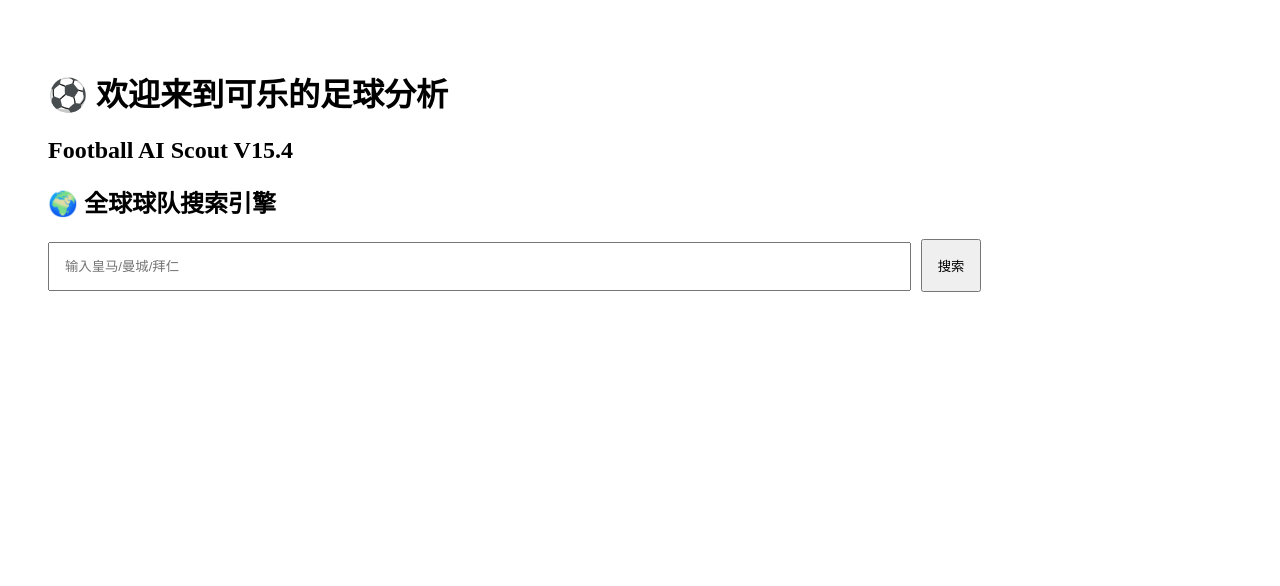
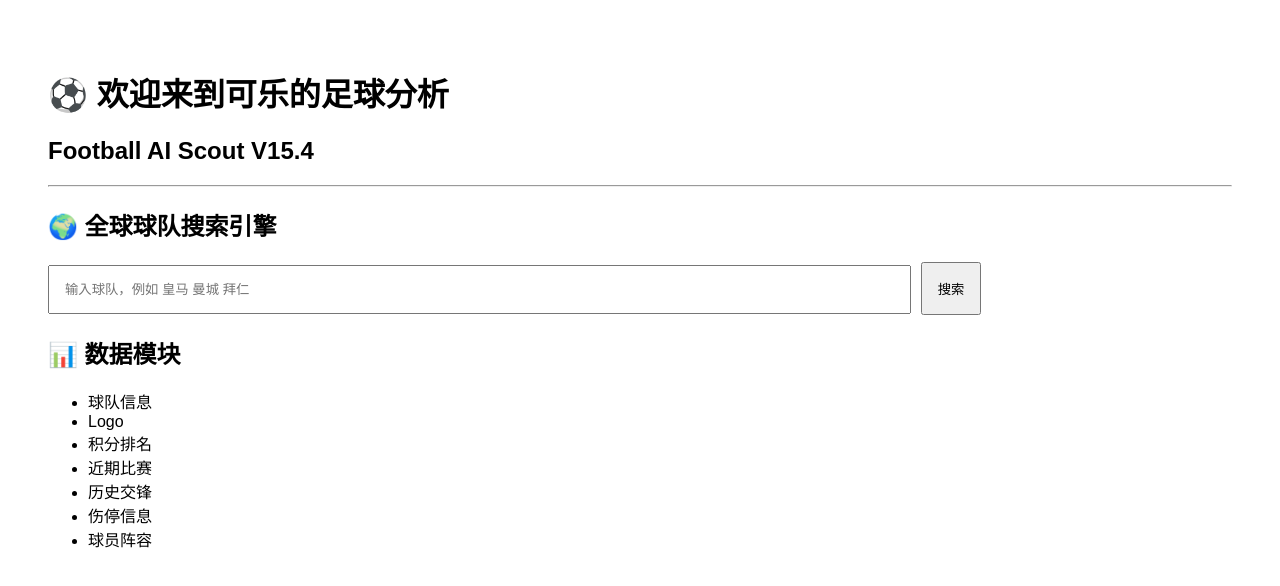
Before and after one commit to MrZhongH/football-ai-scout, a Next.js app: page / in a window 1280 px wide. Shown: the top 586 px of the page. Built offline with nearby package versions, Linux system fonts and the light colour scheme.

Commit message:
Update page.js

```diff
--- a/app/page.js
+++ b/app/page.js
@@ -5,32 +5,48 @@ import {useState} from "react";
 
 export default function Home(){
 
-
 const [keyword,setKeyword]=useState("");
 
-const [result,setResult]=useState(null);
+const [team,setTeam]=useState(null);
+
+const [loading,setLoading]=useState(false);
 
 
 
 async function searchTeam(){
 
 
-console.log("search:",keyword);
+if(!keyword)return;
 
+
+setLoading(true);
 
 
 const res = await fetch(
-"/api/team-search?q="+keyword
+`/api/team-search?q=${encodeURIComponent(keyword)}`
 );
 
 
 const data = await res.json();
 
 
+
 console.log(data);
 
 
-setResult(data);
+
+if(data.response && data.response.length>0){
+
+setTeam(data.response[0].team);
+
+}else{
+
+setTeam(null);
+
+}
+
+
+setLoading(false);
 
 
 }
@@ -41,7 +57,8 @@ return (
 
 <main
 style={{
-padding:40
+padding:40,
+fontFamily:"Arial"
 }}
 >
 
@@ -55,6 +72,9 @@ padding:40
 Football AI Scout V15.4
 </h2>
 
+
+
+<hr/>
 
 
 <h2>
@@ -71,11 +91,16 @@ onChange={
 e=>setKeyword(e.target.value)
 }
 
-placeholder="输入皇马/曼城/拜仁"
+
+placeholder="输入球队，例如 皇马 曼城 拜仁"
+
 
 style={{
+
 padding:15,
+
 width:"70%"
+
 }}
 
 />
@@ -87,38 +112,101 @@ width:"70%"
 onClick={searchTeam}
 
 style={{
+
 padding:15,
+
 marginLeft:10
+
 }}
 
 >
-搜索
+
+{
+loading?
+"搜索中..."
+:
+"搜索"
+}
+
 </button>
+
+
 
 
 
 {
 
-result &&
+team &&
 
-<div>
+<div
+
+style={{
+
+marginTop:30,
+
+background:"#f5f7fb",
+
+padding:25,
+
+borderRadius:15
+
+}}
+
+>
+
 
 <h2>
-结果:
+🎯 搜索结果
 </h2>
 
 
-<pre>
+<img
 
-{
-JSON.stringify(
-result,
-null,
-2
-)
-}
+src={team.logo}
 
-</pre>
+width="120"
+
+/>
+
+
+
+<h2>
+
+{team.name}
+
+</h2>
+
+
+
+<p>
+国家：
+{team.country}
+</p>
+
+
+
+<p>
+成立：
+{team.founded}
+</p>
+
+
+
+<a
+
+href={`/team/${team.id}`}
+
+>
+
+<button>
+
+进入球队分析
+
+</button>
+
+
+</a>
+
 
 
 </div>
@@ -127,10 +215,36 @@ null,
 }
 
 
+
+
+<h2>
+📊 数据模块
+</h2>
+
+
+<ul>
+
+<li>球队信息</li>
+
+<li>Logo</li>
+
+<li>积分排名</li>
+
+<li>近期比赛</li>
+
+<li>历史交锋</li>
+
+<li>伤停信息</li>
+
+<li>球员阵容</li>
+
+</ul>
+
+
+
 </main>
 
 
 )
 
-
 }
```
